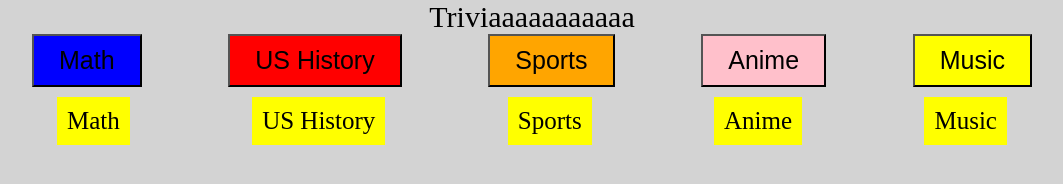
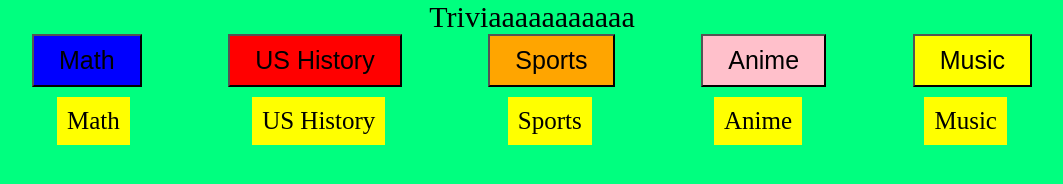
Before and after one commit to drodriguez28/trivia-game, a website: page index.html in a window 1280 px wide. Shown: the whole page, without its empty margins (108-1171 px from the left). Drawn offline with Linux system fonts and the light colour scheme.

Commit message:
editing css

```diff
--- a/style.css
+++ b/style.css
@@ -1,5 +1,5 @@
 body {
-    background: lightgray;
+    background: springgreen;
     max-width: 1000px;
     margin: 0 auto;
     width: 100vw;
```
